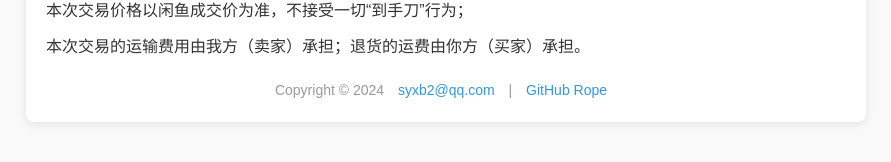
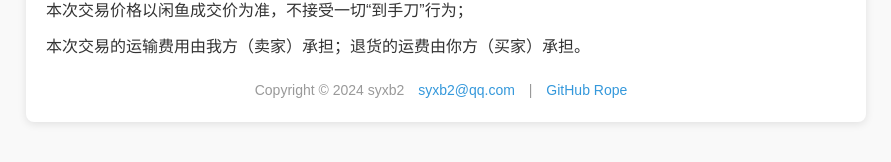
Before and after one commit to syxb2/second-hand-license, a plain HTML site: page index.html in a window 1280 px wide. Shown: the part 316-478 px from the top of the page, without its empty margins (194-1085 px from the left). Drawn offline with Linux system fonts and the light colour scheme.

Commit message:
perf: edit index copy right

```diff
--- a/index.html
+++ b/index.html
@@ -63,7 +63,7 @@
             本次交易的运输费用由我方（卖家）承担；退货的运费由你方（买家）承担。
         </p>
         <footer>
-            Copyright © 2024
+            Copyright © 2024 syxb2
             <a href="mailto:syxb2@qq.com">syxb2@qq.com</a> |
             <a href="https://github.com/syxb2/second-hand-license" target="_blank">GitHub Rope</a>
         </footer>
```
